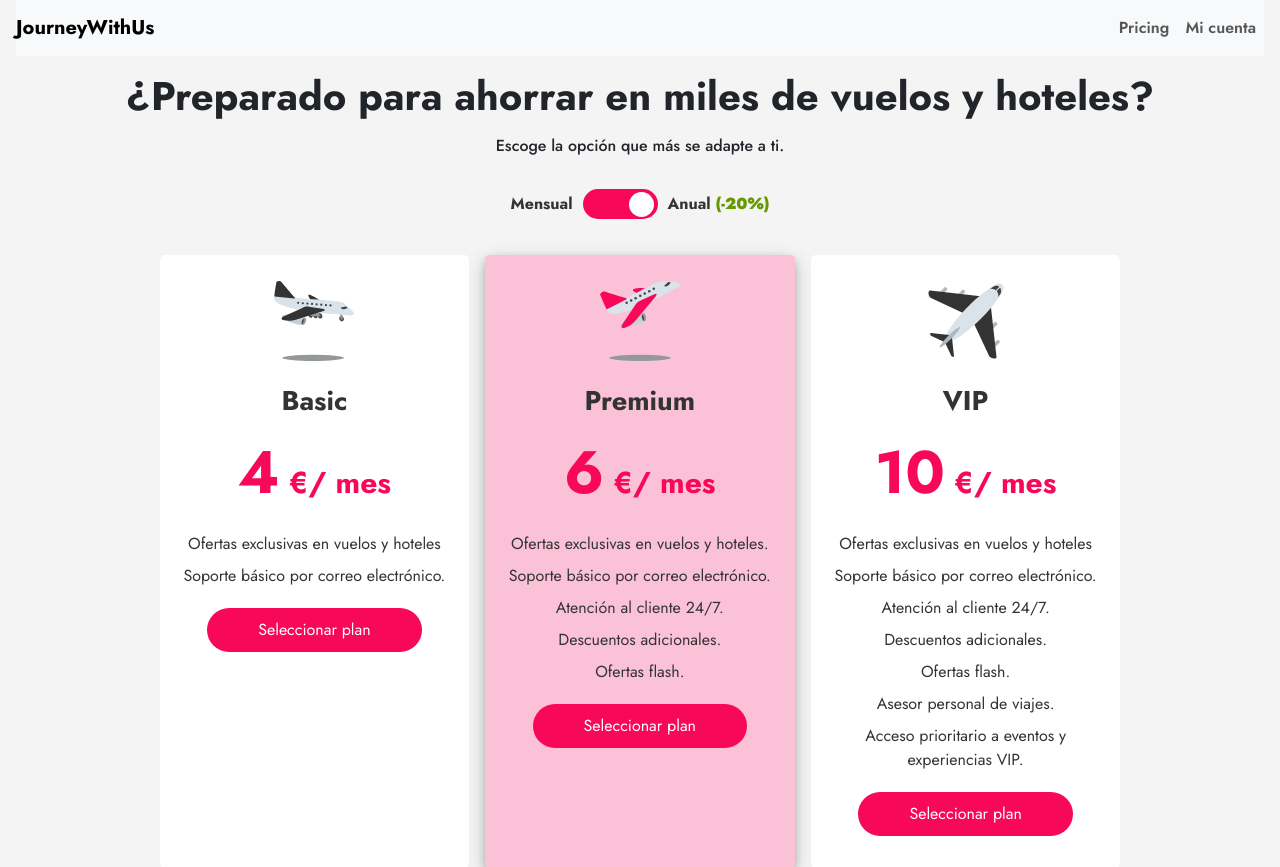
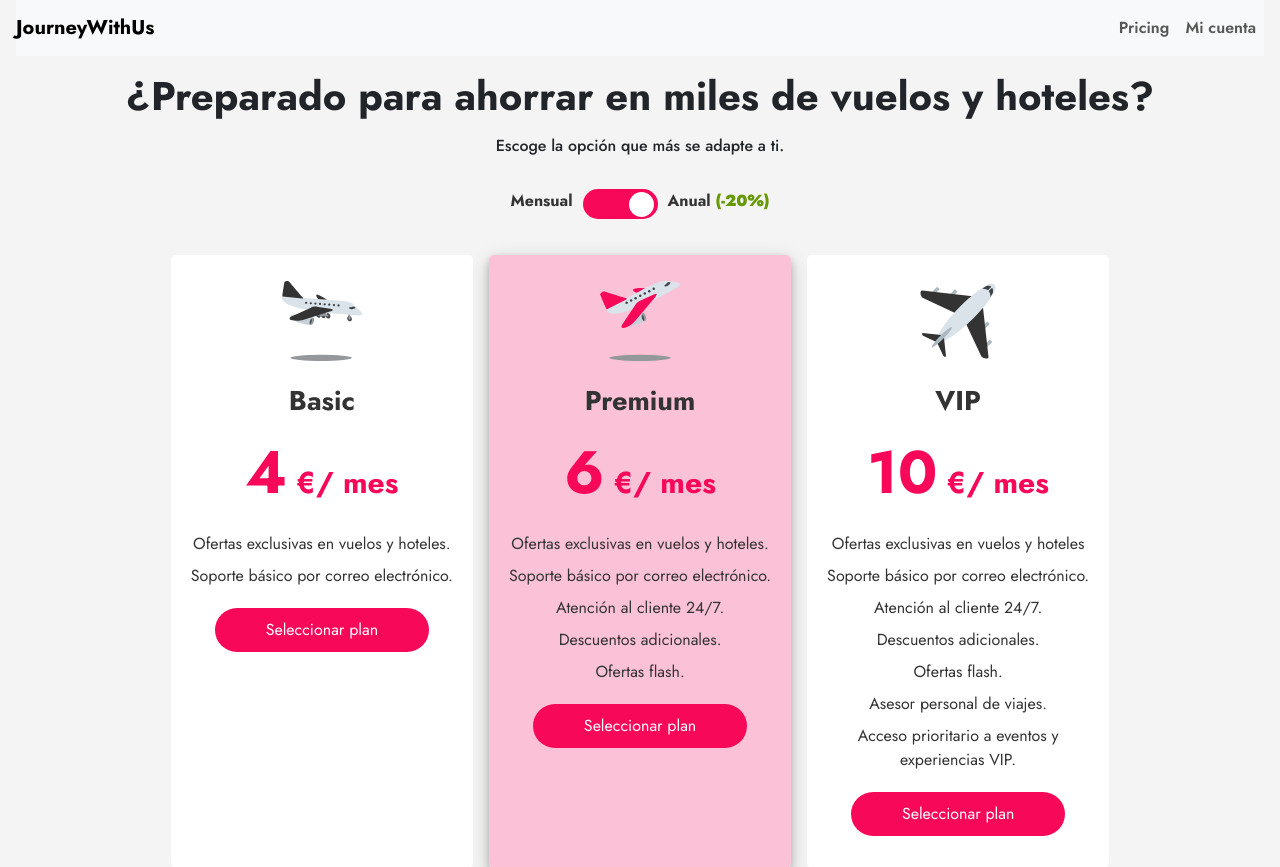
Before and after one commit to Mmarmedina/price-table-comparison-landing-page, a website built with Vite: page index.html in a window 1280 px wide. Shown: the top 867 px of the page. Built offline with nearby package versions, Linux system fonts and the light colour scheme.

Commit message:
"Reducing margin on the x-axis for .container .box-container .box. Delete the scale property on the menu.

```diff
--- a/index.html
+++ b/index.html
@@ -22,7 +22,7 @@
       <a class="navbar-brand fw-bold" href="#">JourneyWithUs</a>
         <div class="collapse navbar-collapse" id="navbarNavAltMarkup">
           <div class="navbar-nav d-flex justify-content-end w-100">
-            <a class="nav-item nav-link pointer" href="#">Pricing</a>
+            <a class="nav-item nav-link pointer" href="#pricing">Pricing</a>
             <a class="nav-item nav-link pointer" href="#">Mi cuenta</a>
           </div>
         </div>
@@ -31,7 +31,7 @@
       <h1 class="fw-bold text-center m-3">¿Preparado para ahorrar en miles de vuelos y hoteles?</h1>
       <p class="h6 text-ligther text-center m-2">Escoge la opción que más se adapte a ti.</p>
     </header>
-    <section class="container">
+    <section class="container" id="pricing">
       <div class="price-toggler-container">
         <span>Mensual</span>
         <div class="price-toggler"></div>
@@ -47,7 +47,7 @@
             <span class="duration">mes</span>
           </div>
           <div>
-            <p>Ofertas exclusivas en vuelos y hoteles</p>
+            <p>Ofertas exclusivas en vuelos y hoteles.</p>
             <p>Soporte básico por correo electrónico.</p>
           </div>
           <a href="#" class="btn">Seleccionar plan</a>
--- a/public/src/styles/style.css
+++ b/public/src/styles/style.css
@@ -3,13 +3,12 @@ body {
 }
 
 a.nav-item {
-    transition: color 0.3 ease, transform 0.3 ease;
+    transition: color 0.3 ease;
     font-weight: 600;
 }
 
 a.nav-item:hover {
     color: var(--color-primary-pink);
-    transform: scale(1.10);
     font-weight: bolder;
 }
 
@@ -27,6 +26,7 @@ a.nav-item:hover {
     flex-wrap: wrap;
     gap: 1rem;
     padding: 0.625rem 0;
+    margin: 0 0.7rem;
 }
 
 .container .box-container .box {
@@ -104,7 +104,7 @@ a.nav-item:hover {
     border-radius: 0.5rem;
     box-shadow: 0 5px 10px rgba((0),0,0,.3);
     display: flex;
-    align-items: center;
+
 }
 
 .container .price-toggler-container span {
```
